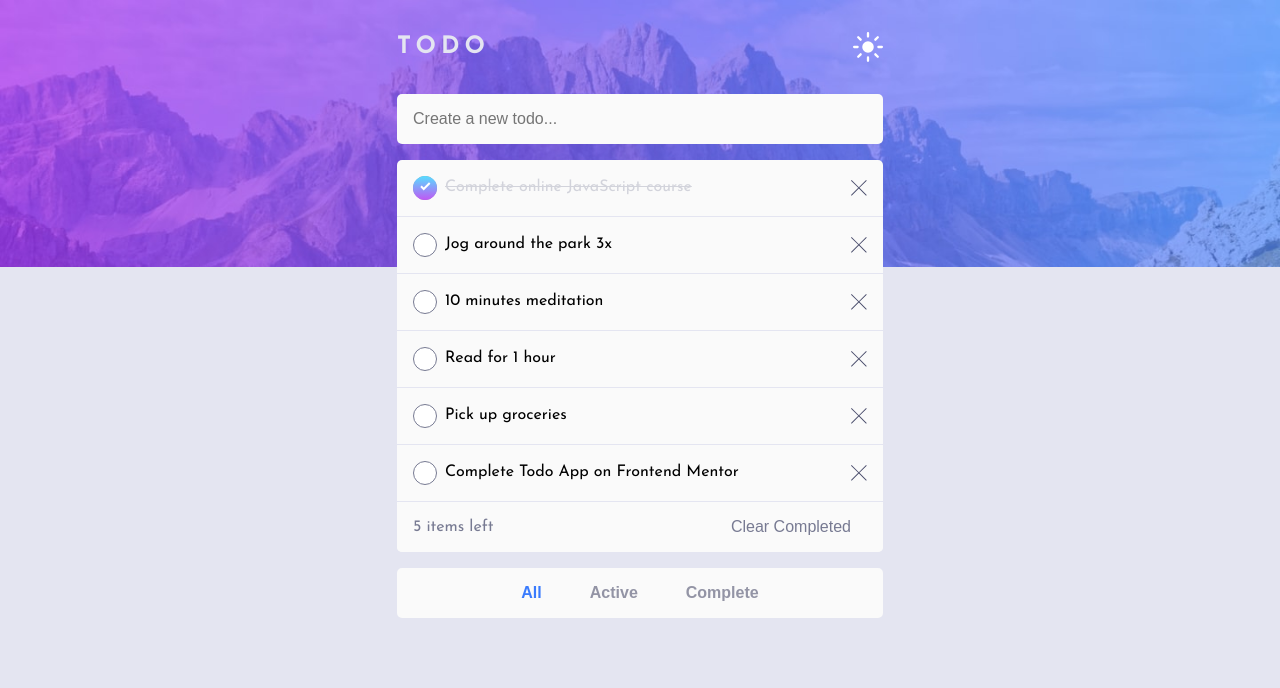
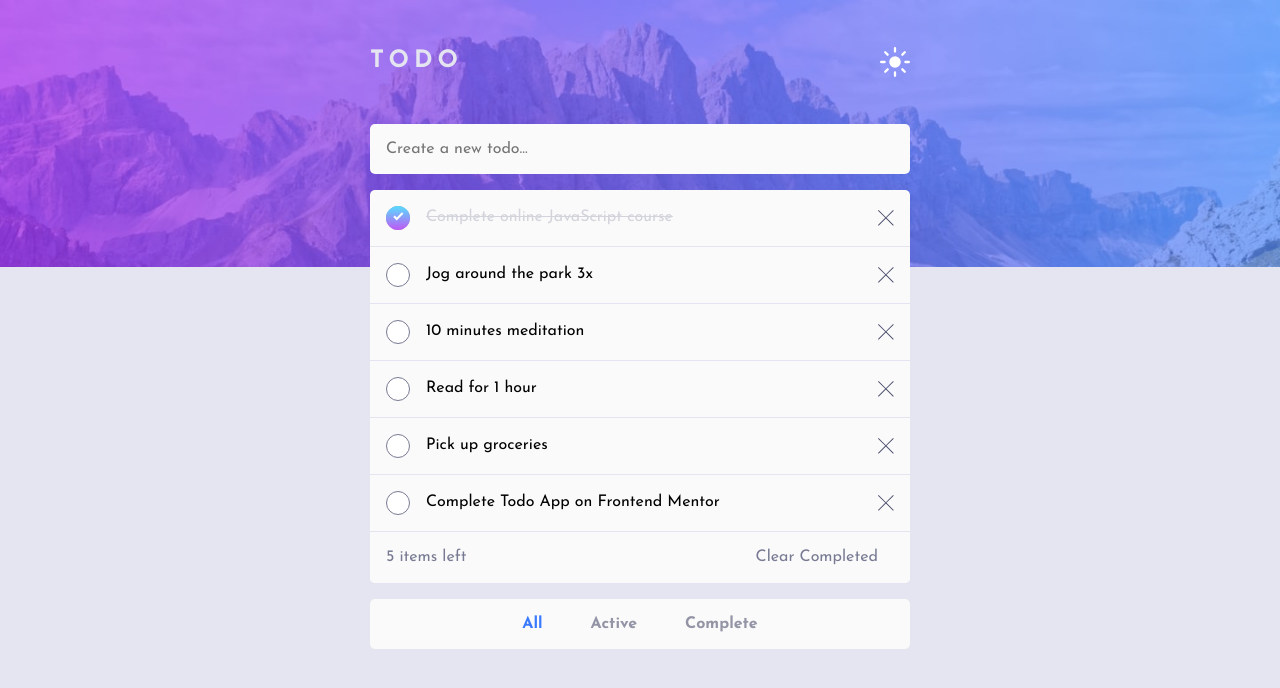
Before and after one commit to samuel-adu/todo-app, a React (Create React App) app: page / in a window 1280 px wide. Shown: the top 688 px of the page. Built offline with nearby package versions, Linux system fonts and the light colour scheme.

Commit message:
add normalize

```diff
--- a/public/index.html
+++ b/public/index.html
@@ -24,6 +24,13 @@
       work correctly both with client-side routing and a non-root public URL.
       Learn how to configure a non-root public URL by running `npm run build`.
     -->
+    <link
+      rel="stylesheet"
+      href="https://cdnjs.cloudflare.com/ajax/libs/normalize/8.0.1/normalize.min.css"
+      integrity="sha512-NhSC1YmyruXifcj/KFRWoC561YpHpc5Jtzgvbuzx5VozKpWvQ+4nXhPdFgmx8xqexRcpAglTj9sIBWINXa8x5w=="
+      crossorigin="anonymous"
+      referrerpolicy="no-referrer"
+    />
     <link rel="preconnect" href="https://fonts.googleapis.com" />
     <link rel="preconnect" href="https://fonts.gstatic.com" crossorigin />
     <link
--- a/src/index.css
+++ b/src/index.css
@@ -65,8 +65,8 @@ img {
 }
 
 .container {
-  padding-inline: 2em;
-  max-width: 550px;
+  width: 90%;
+  max-width: 540px;
   margin: 0 auto;
 }
 
@@ -111,7 +111,7 @@ form {
 .form-control {
   display: grid;
   grid-template-columns: 1em auto 1em;
-  gap: 1em;
+  gap: 1.5em;
   line-height: 1.1;
   font-size: 1rem;
   padding: 1em;
```
Also changed, not shown: starter-file/README-template.md (deleted), starter-file/README.md.
